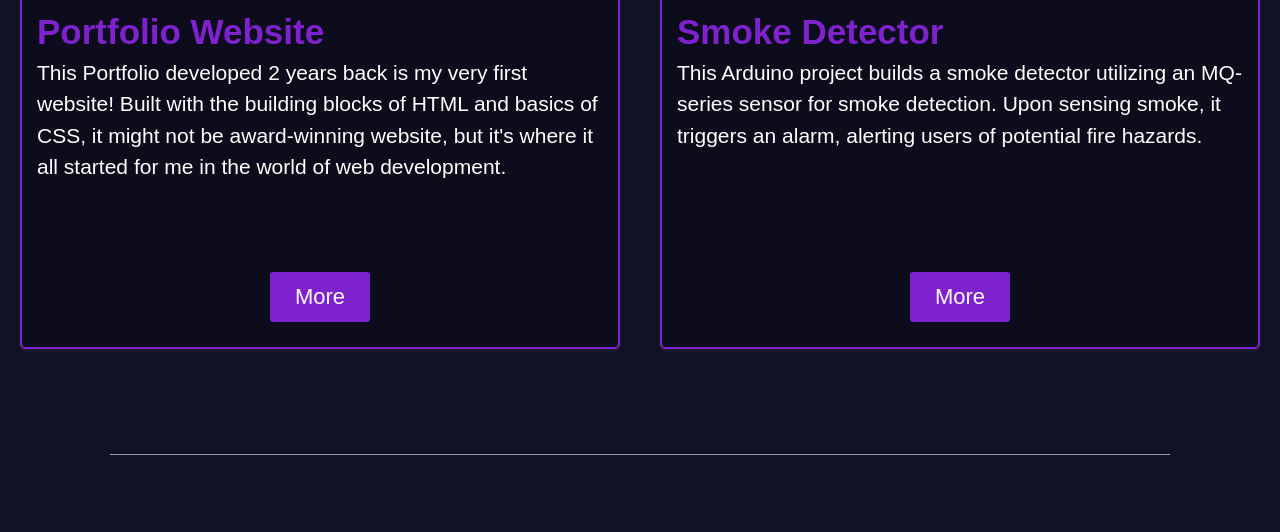
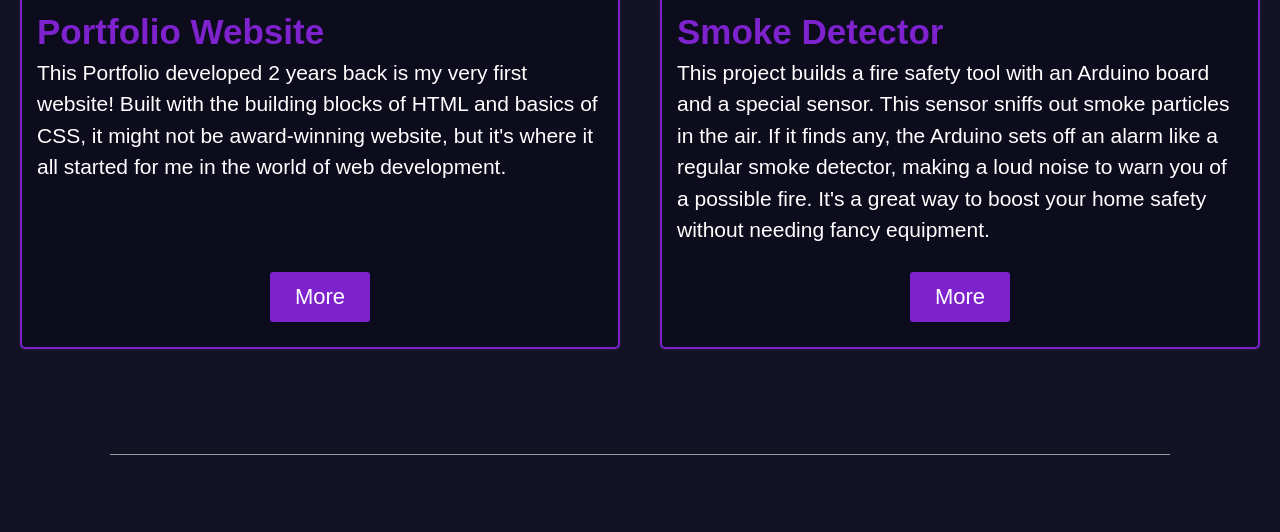
Before and after one commit to gursewak25/Portfolio, a plain HTML site: page index.html in a window 1280 px wide. Shown: the part 3419-3951 px from the top of the page. Drawn offline with nearby package versions, Linux system fonts and the light colour scheme.

Commit message:
Update index.html

```diff
--- a/index.html
+++ b/index.html
@@ -166,9 +166,7 @@
                     <img src="smokedetector.jpeg" alt="Card image" class="card-image">
                     <div class="card-content">
                         <h2 class="card-title">Smoke Detector</h2>
-                        <p class="card-description">This Arduino project builds a smoke detector utilizing an MQ-series
-                            sensor for smoke detection. Upon sensing smoke, it triggers an alarm, alerting users of
-                            potential fire hazards. </p>
+                        <p class="card-description">This project builds a fire safety tool with an Arduino board and a special sensor. This sensor sniffs out smoke particles in the air. If it finds any, the Arduino sets off an alarm like a regular smoke detector, making a loud noise to warn you of a possible fire. It's a great way to boost your home safety without needing fancy equipment.</p>
 
                         <div class="middle"><a href="https://github.com/gursewak25/Smoke-Detector"
                                 target="_blank"><button class="card-button">More</button></a></div>
```
